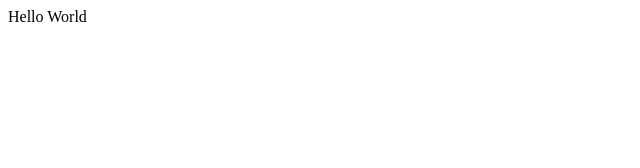
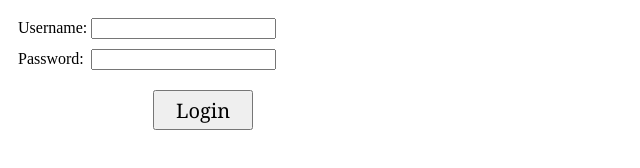
Before and after one commit to andytubeee/simple-js-login, a plain HTML site: page index.html in a window 1280 px wide. Shown: the whole page, without its empty margins (0-640 px from the left). Drawn offline with Linux system fonts and the light colour scheme.

Commit message:
March 30th, 4:00pm

```diff
--- a/index.html
+++ b/index.html
@@ -1,11 +1,26 @@
 <!DOCTYPE html>
 <html lang="en">
+
 <head>
     <meta charset="UTF-8">
     <meta name="viewport" content="width=device-width, initial-scale=1.0">
+    <link rel="stylesheet" href="style.css">
     <title>Simple Login</title>
 </head>
+
 <body>
-    Hello World
+    <div style="display: inline-block; margin: auto;
+    width: 50%;
+    padding: 10px;">
+        <div class="">Username: <input type="text" id="txtUsername"></div>
+        <div class="" style="margin-top: 10px;">Password: <input type="password" style="margin-left: 3.7px;"
+                id="txtPassword"></div>
+        <button
+            style="width: 100px; height: 40px; font-size: 20px; margin-top: 20px; font-family: Cambria, Cochin, Georgia, Times, 'Times New Roman', serif; margin-left: 135px;"
+            id="btnLogin" onclick="login()">Login</button>
+    </div>
 </body>
+
+<script src="app.js"></script>
+
 </html>
```
